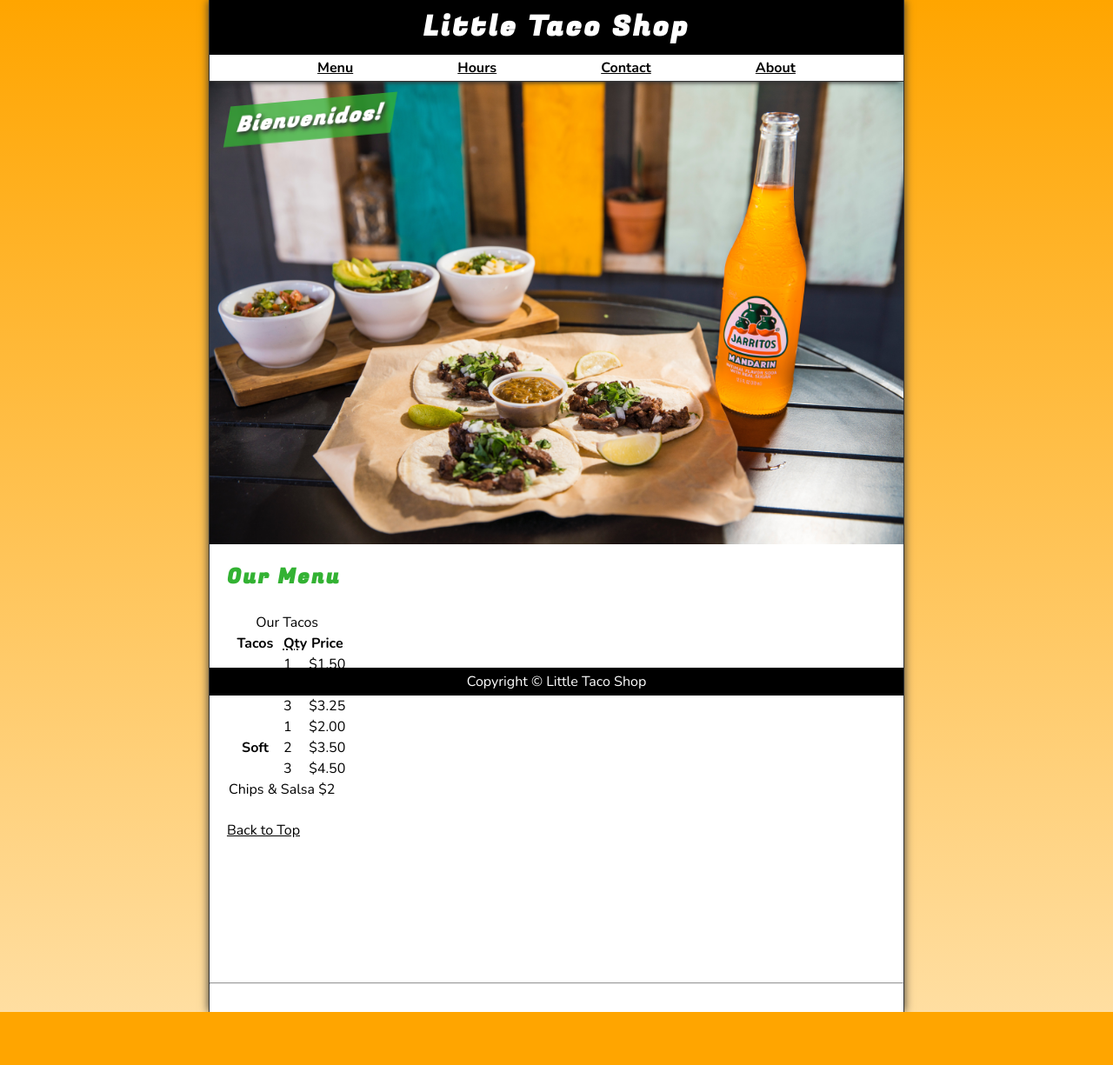
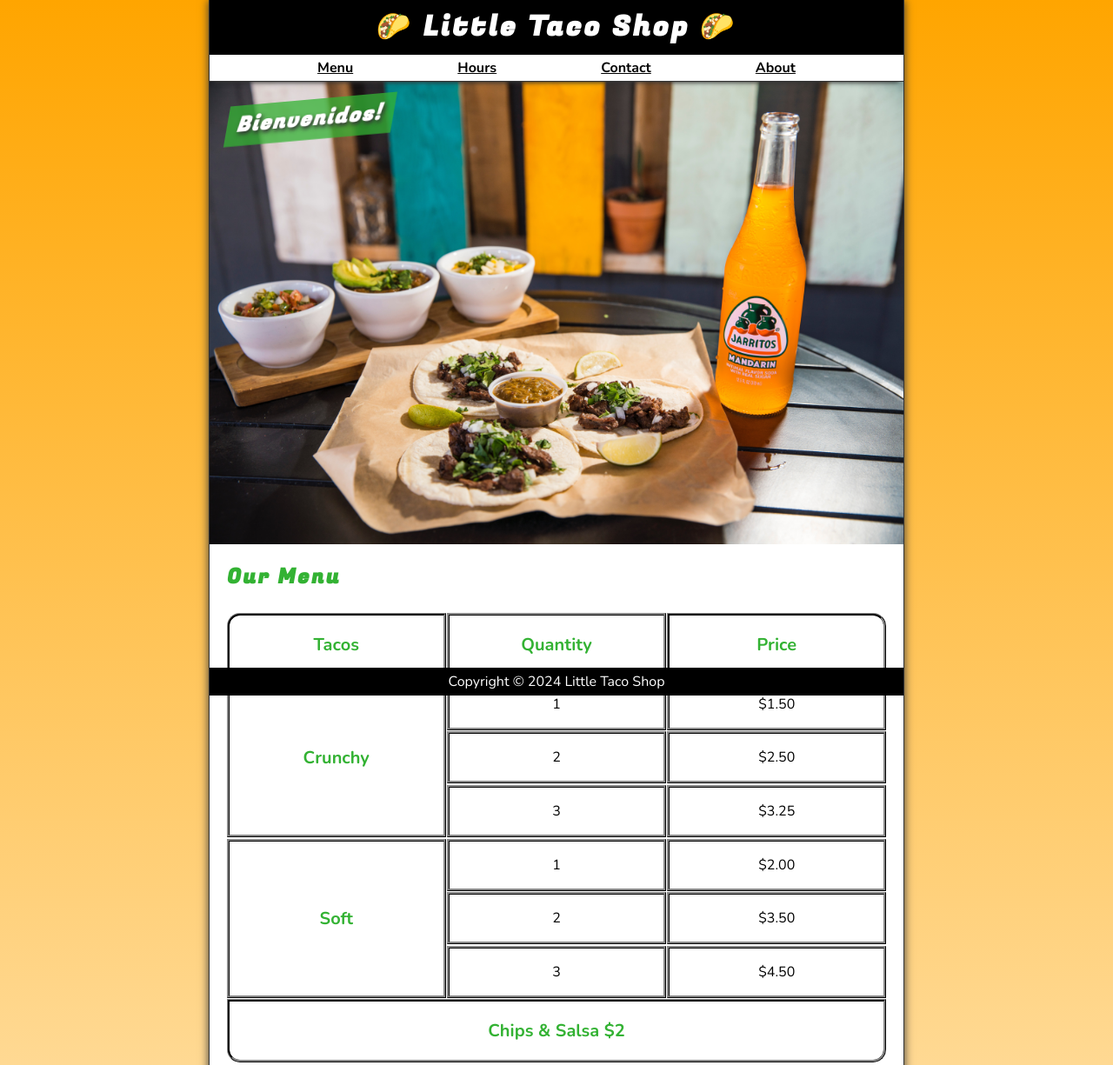
Before and after one commit to Tabassum-Wasila/CSS-Playground, a plain HTML site: page css-taco-shop/index.html in a window 1280 px wide. Shown: the top 1225 px of the page at 87% size. Before the commit the page ends 1164 px from the top, so only its background shows below. Drawn offline with nearby package versions, Linux system fonts and the light colour scheme.

Commit message:
Completed website with responsive design and theme handling

```diff
--- a/css-taco-shop/about.html
+++ b/css-taco-shop/about.html
@@ -6,8 +6,9 @@
     <meta name="author" content="Tabassum W.">
     <link rel="icon" href="favicon.ico" type="image/x-icon">
     <meta name="description" content="About The Little Taco Shop">
-    <title>About The Little Taco Shop</title>
+    <title>About LTS</title>
     <link rel="stylesheet" href="css/style.css">
+    <script src="js/main.js" defer></script>
 </head>
 <body>
     <header class="header">
@@ -38,18 +39,18 @@
         </figure>
     </section>
     <main class="main">
-        <article id="about" class="main__article">
+        <article id="about" class="main__article about">
             <h2>About <abbr title="Little Taco Shop">LTS</abbr></h2>
             <p>
                 <abbr title="Little Taco Shop">LTS</abbr> was founded in <time datatime="2022">2022</time>.
                 Our shop was built from a <strong>love of tacos</strong>🌮🌮🌮.
                 We hope our shop adds a unique and interesting place to our little town.
             </p>
-            <aside>
+            <aside class="about__trivia">
                 <h3>Taco Trivia</h3>
                 <details>
                     <summary> When did tacos first appear in the United States?</summary>
-                    <p>Jeffrey M. Pilcher, taco historian and professor of history at the University of Minnesota, says
+                    <p class="about__trivia-answer">Jeffrey M. Pilcher, taco historian and professor of history at the University of Minnesota, says
                         the earliest mention of tacos in the United States are in a newspaper from <time
                             datetime="1905">1905</time>. (Source: <cite>
                                 <a href="https://www.smithsonianmag.com/arts-culture/where-did-the-taco-come-from-81228162/"
@@ -61,7 +62,7 @@
     </main>
     <footer class="footer">
         <p>
-            <span class="nowrap">Copyright &copy;</span>
+            <span class="nowrap">Copyright &copy; <time id="year"></time></span>
             <span class="nowrap">Little Taco Shop</span>
         </p>
     </footer>
--- a/css-taco-shop/css/style.css
+++ b/css-taco-shop/css/style.css
@@ -31,33 +31,58 @@ button {
     --FS: clamp(1rem, 2vh, 1.5rem);
 
     /* COLORS */
+    --BGCOLOR-FADE: rgb(255, 222, 161);
     --BGCOLOR: orange;
-    --BGCOLOR-FADE: rgb(255, 222, 161);
     --BGIMAGE: linear-gradient(to bottom, var(--BGCOLOR), var(--BGCOLOR-FADE));
     --BODY-BGCOLOR: white;
+    --BORDER-COLOR: #333;
+    --BUTTON-COLOR: white;
     --FONT-COLOR: black;
-    --BORDER-COLOR: #333;
+    --HEADER-BGCOLOR: black;
+    --HEADER-COLOR: white;
+    --HERO-BGCOLOR: rgb(51, 178, 51, 0.75);
+    --HERO-COLOR: white;
     --HIGHLIGHT-COLOR: rgb(51, 178, 51);
+    --LINK-ACTIVE: orange;
     --LINK-COLOR: black;
     --LINK-HOVER: hsla(0, 0%, 0%, 0.6);
-    --LINK-ACTIVE: orange;
-    --HEADER-BGCOLOR: black;
-    --HEADER-COLOR: white;
     --NAV-BGCOLOR: white;
-    --HERO-BGCOLOR: rgb(51, 178, 51, 0.75);
-    --HERO-COLOR: white;
 
 
     /* BORDERS */
     --BORDERS: 1px solid var(--BORDER-COLOR);
+    --BORDER-RADIUS: 15px;
 
     /* STANDARD PADDING */
     --PADDING-TB: 0.25em;
     --PADDING-SIDE: 2.5%;
 
     /* STANDARD MARGIN */
-    --MARGIN: clamp(1em, 2.5vh, 1.5em), 0;
+    --MARGIN: clamp(1em, 2.5vh, 1.5em) 0;
 }
+
+@media (prefers-color-scheme: dark) {
+    :root {
+        --BGCOLOR-FADE: gray;
+        --BGCOLOR: black;
+        --BODY-BGCOLOR: #333;
+        --BORDER-COLOR: whitesmoke;
+        --BUTTON-COLOR: black;
+        --FONT-COLOR: whitesmoke;
+        --HEADER-BGCOLOR: black;
+        --HEADER-COLOR: whitesmoke;
+        --HERO-BGCOLOR: rgb(51, 178, 51, 0.75);
+        --HERO-COLOR: #333;
+        --HIGHLIGHT-COLOR: whitesmoke;
+        --HIGHLIGHT-COLOR: whitesmoke;
+        --LINK-ACTIVE: rgb(252, 200, 103);
+        --LINK-COLOR: whitesmoke;
+        --LINK-HOVER: orange;
+        --NAV-BGCOLOR: rgb(20, 20, 20);
+
+    }
+}
+
 
 /* || UTILITY CLASSES */
 .offscreen {
@@ -212,3 +237,143 @@ a:active {
 .main__article:last-child {
     min-height: calc(100vh - 20rem);
 }
+
+/* || ABOUT */
+
+.about__trivia {
+    margin: var(--MARGIN);
+}
+
+.about__trivia-answer {
+    margin-top: 1em;
+}
+
+/* || CONTACT */
+
+.contact__h2 {
+    margin: 0;
+}
+
+.contact__fieldset {
+    border: none;
+}
+
+.contact__p {
+    margin: 1em 0;
+}
+
+.contact__label {
+    display: block;
+    font-weight: bold;
+    margin-bottom: 0;
+}
+
+.contact__input,
+.contact__textarea {
+    border: var(--BORDERS);
+    border-width: 2px;
+    border-radius: var(--BORDER-RADIUS);
+    padding: 0.5em;
+    width: 100%;
+}
+
+.contact__textarea {
+    margin-top: 1rem;
+}
+
+.contact__button {
+    padding: 0.5em;
+    border: var(--BORDERS);
+    border-radius: var(--BORDER-RADIUS);
+    background-color: var(--HIGHLIGHT-COLOR);
+    color: var(--BUTTON-COLOR);
+    font-weight: bold;
+}
+
+/* || MENU */
+
+thead, tbody, tfoot, tr {
+    display: contents;
+}
+
+.menu__container {
+    display: grid;
+    grid-template-columns: repeat(3, 1fr);
+    grid-template-areas:
+        "hd1 hd2 hd3"
+        "cr cr1 cr1p"
+        "cr cr2 cr2p"
+        "cr cr3 cr3p"
+        "sf sf1 sf1p"
+        "sf sf2 sf2p"
+        "sf sf3 sf3p"
+        "cs cs cs";
+    gap: 0.1em;
+    margin-bottom: 1em;
+}
+
+.menu__cr {
+    grid-area: cr;
+}
+
+.menu__sf {
+    grid-area: sf;
+}
+
+.menu__cs {
+    grid-area: cs;
+}
+
+.menu__sf,
+.menu__cr,
+.menu__cs,
+.menu__header,
+.menu__item {
+    display: grid;
+    place-content: center;
+}
+
+.menu__sf,
+.menu__cr,
+.menu__cs,
+.menu__header {
+    color: var(--HIGHLIGHT-COLOR);
+    font-weight: bold;
+    height: 100%;
+}
+
+.menu__header,
+.menu__item {
+    width: 100%;
+    padding: 1em;
+    border: medium ridge var(--BORDER-COLOR);
+}
+
+thead th:first-child {
+    border-top-left-radius: var(--BORDER-RADIUS);
+}
+
+thead th:last-child {
+    border-top-right-radius: var(--BORDER-RADIUS);
+}
+
+tfoot td {
+    border-bottom-left-radius: var(--BORDER-RADIUS);
+    border-bottom-right-radius: var(--BORDER-RADIUS);
+}
+
+@media screen and (min-width: 576px){
+    .header__h1::before {
+        content: '🌮 ';
+    }
+    .header__h1::after {
+        content: ' 🌮';
+    }
+
+    .menu__sf,
+    .menu__cr,
+    .menu__cs,
+    .menu__header {
+        font-size: 125%;
+    }
+}
--- a/css-taco-shop/index.html
+++ b/css-taco-shop/index.html
@@ -8,6 +8,7 @@
     <meta name="description" content="The official website for The Little Taco Shop">
     <title>The Little Taco Shop</title>
     <link rel="stylesheet" href="css/style.css">
+    <script src="js/main.js" defer></script>
 </head>
 <body>
     <header class="header">
@@ -39,53 +40,59 @@
         </figure>
     </section>
     <main class="main">
-        <article id="menu" class="main__article">
-            <h2>Our Menu</h2>
-            <table>
-                <caption>Our Tacos</caption>
+        <article id="menu" class="main__article menu">
+            <h2 class="menu__h2">Our Menu</h2>
+            <table class="menu__container">
+                <caption class="offscreen">Our Tacos</caption>
                 <thead>
                     <tr>
-                        <th>Tacos</th>
-                        <th scope="col"><abbr title="Quantity">Qty</abbr></th>
-                        <th scope="col">Price</th>
+                        <th class="menu__header" scope="col">Tacos</th>
+                        <th class="menu__header" scope="col">Quantity</th>
+                        <th class="menu__header" scope="col">Price</th>
                     </tr>
                 </thead>
                 <tbody>
                     <tr>
-                        <th scope="row" rowspan="3">Crunchy</th>
-                        <td>1</td>
-                        <td>$1.50</td>
+                        <th class="menu__item menu__cr" scope="row" rowspan="3">
+                            Crunchy
+                        </th>
+                        <td class="menu__item">1</td>
+                        <td class="menu__item">$1.50</td>
                     </tr>
                     <tr>
-                        <td>2</td>
-                        <td>$2.50</td>
+                        <td class="menu__item">2</td>
+                        <td class="menu__item">$2.50</td>
                     </tr>
                     <tr>
-                        <td>3</td>
-                        <td>$3.25</td>
+                        <td class="menu__item">3</td>
+                        <td class="menu__item">$3.25</td>
                     </tr>
                     <tr>
-                        <th scope="row" rowspan="3">Soft</th>
-                        <td>1</td>
-                        <td>$2.00</td>
+                        <th class="menu__item menu__sf" scope="row" rowspan="3">
+                            Soft
+                        </th>
+                        <td class="menu__item">1</td>
+                        <td class="menu__item">$2.00</td>
                     </tr>
                     <tr>
-                        <td>2</td>
-                        <td>$3.50</td>
+                        <td class="menu__item">2</td>
+                        <td class="menu__item">$3.50</td>
                     </tr>
                     <tr>
-                        <td>3</td>
-                        <td>$4.50</td>
+                        <td class="menu__item">3</td>
+                        <td class="menu__item">$4.50</td>
                     </tr>
                 </tbody>
                 <tfoot>
                     <tr>
-                        <td colspan="3">Chips &amp; Salsa $2</td>
+                        <td class="menu__item menu__cs" colspan="3">
+                            Chips &amp; Salsa $2
+                        </td>
                     </tr>
                 </tfoot>
             </table>
             <br>
-            <p>
+            <p class="center">
                 <a href="#">Back to Top</a>
             </p>
         </article>
@@ -93,7 +100,7 @@
     <hr>
     <footer class="footer">
         <p>
-            <span class="nowrap">Copyright &copy;</span>
+            <span class="nowrap">Copyright &copy; <time id="year"></time></span>
             <span class="nowrap">Little Taco Shop</span>
         </p>
     </footer>
--- /dev/null
+++ b/css-taco-shop/js/main.js
@@ -0,0 +1,4 @@
+const year = document.getElementById('year');
+const currentYear = new Date().getFullYear();
+year.setAttribute('datetime', currentYear);
+year.textContent = currentYear;
```
Also changed, not shown: css-taco-shop/contact.html (+20 -19 lines), css-taco-shop/hours.html (+4 -5 lines).
